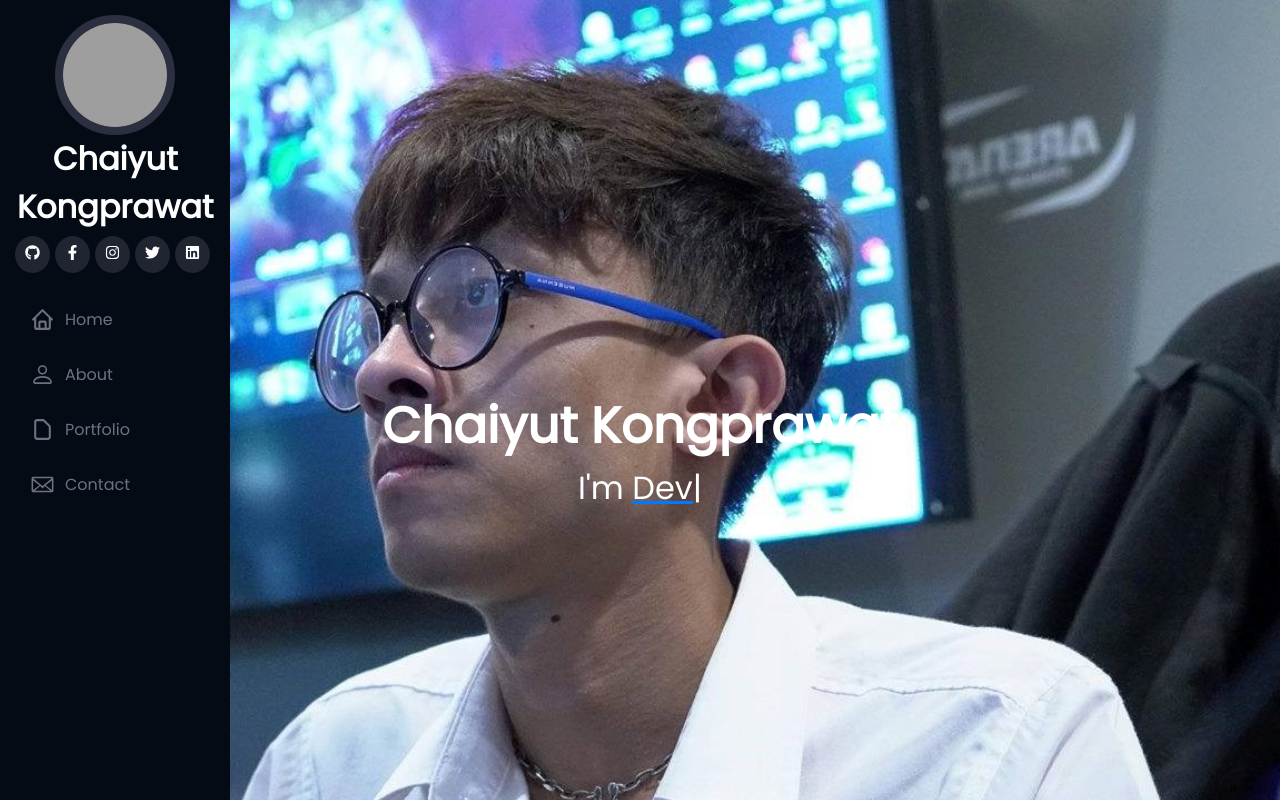
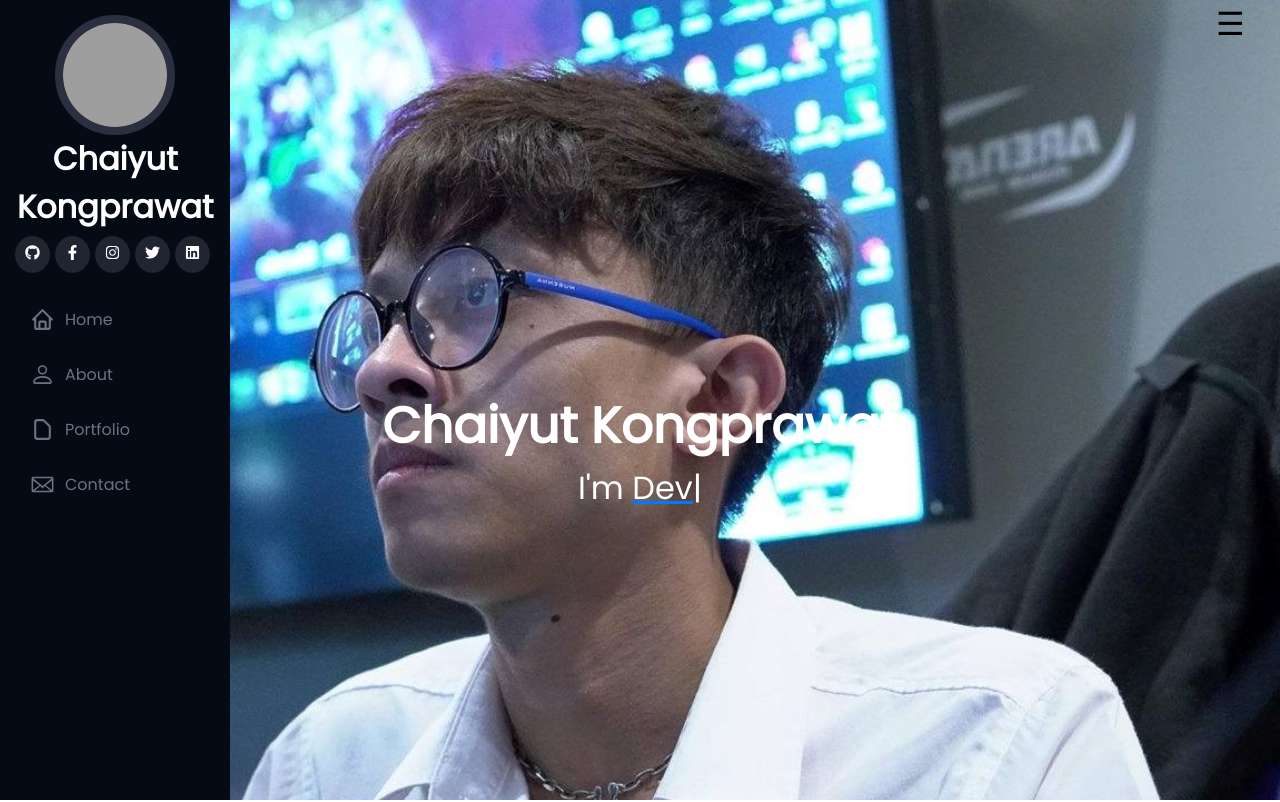
Before and after one commit to ChaiyutK/react-portfolio-benz, a React (Create React App) app: page / in a window 1280 px wide. Shown: the top 802 px of the page. Built offline with nearby package versions, Linux system fonts and the light colour scheme; grey boxes are pictures that could not be loaded.

Commit message:
add sidebar button

```diff
--- a/src/components/Header.css
+++ b/src/components/Header.css
@@ -3,6 +3,7 @@
   background-color: #040b14;
   width: 18%;
   height: 100%;
+  overflow-x: hidden;
 }
 .sidebar-profile-image {
   display: flex;
--- a/src/components/Header.js
+++ b/src/components/Header.js
@@ -10,7 +10,7 @@ const Header = () =>{
     const photoUrl ="https://scontent.fhdy4-1.fna.fbcdn.net/v/t1.6435-9/119435849_10208170376812745_7754834136294344952_n.jpg?_nc_cat=104&ccb=1-5&_nc_sid=09cbfe&_nc_eui2=AeFvdijxx8kr0tNARA6SJP4QhgQV18LqUJqGBBXXwupQmia6L3pN1CXNHGpwT5U9jzM&_nc_ohc=BtkjMM2i7oQAX-nHYqm&_nc_ht=scontent.fhdy4-1.fna&oh=00_AT8FooyXzROhUcRptaLLfcxMo4XXdYKst7WssrX7sEszzQ&oe=6264B4B2"
     return(
         <header>
-            <div className="sidebar">
+            <div className="sidebar" id="sidebar">
                 <div className="sidebar-profile">
                     <img className="sidebar-profile-image" src={photoUrl} alt="profile" width="104px" height="104px" />
                     <h1>Chaiyut Kongprawat</h1>
--- a/src/components/SectionHome.css
+++ b/src/components/SectionHome.css
@@ -8,6 +8,17 @@
   flex-direction: column;
   align-items: center;
   justify-content: center;
+}
+.openbtn {
+  position: fixed;
+  font-size: 32px;
+  margin-left: 95vw;
+  background-color: transparent;
+  background-repeat: no-repeat;
+  border: none;
+  cursor: pointer;
+  overflow: hidden;
+  outline: none;
 }
 .home-image h1 {
   margin-top: 100px;
--- a/src/components/SectionHome.js
+++ b/src/components/SectionHome.js
@@ -34,12 +34,18 @@ const SectionHome = () => {
             await delay(300);
         }
     }
+
+    const closeNav = () =>{
+        document.getElementById("sidebar").style.width = "0";
+
+    }
     useEffect(()=>{
         cursorTyping()
         typingText()
     },[])
     return (
     <section className='home'>
+        <button className="openbtn" onClick={closeNav}>☰</button>
         <div className="home-image">
             <h1>Chaiyut Kongprawat</h1>
             <p>I'm <span>{textTyping}{cursor}</span></p>
```
